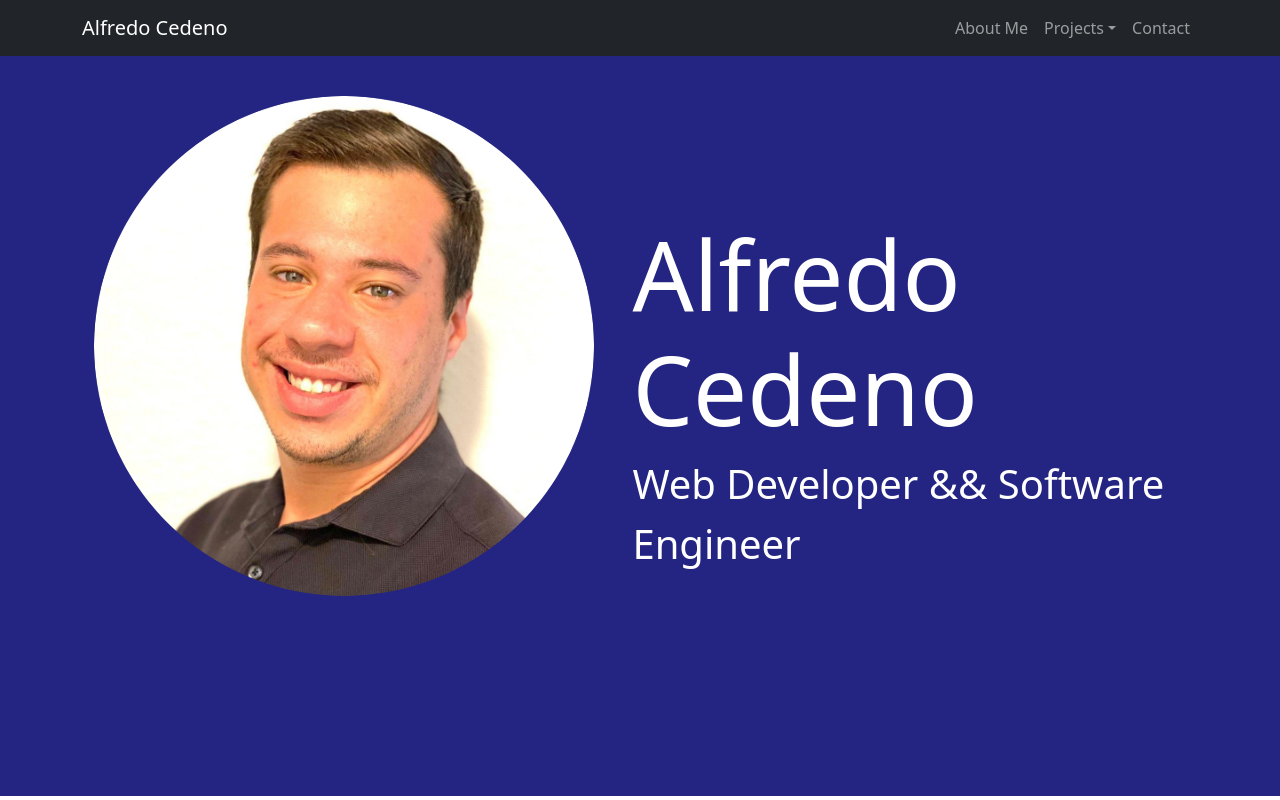
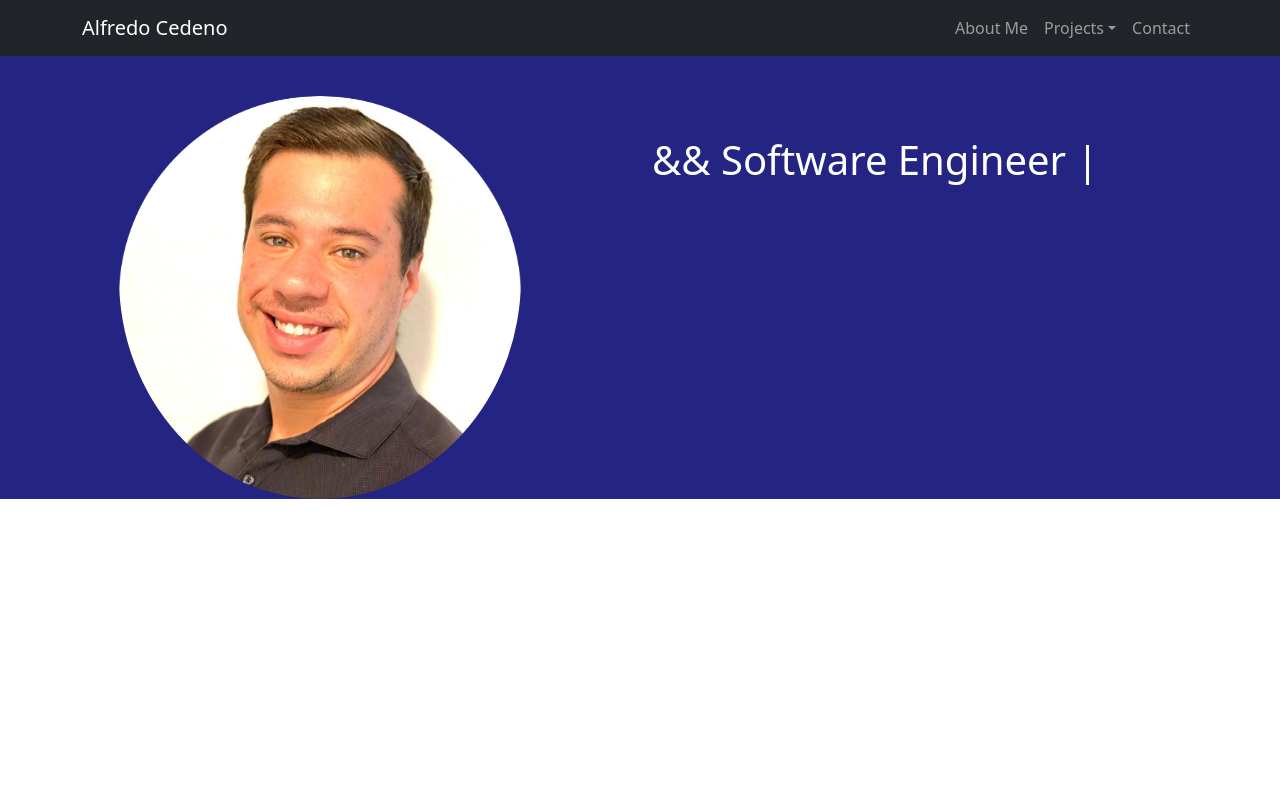
Before and after one commit to alfredorca/portfolio, a React (Create React App) app: page / in a window 1280 px wide. Built offline with nearby package versions, Linux system fonts and the light colour scheme.

Commit message:
Add typing effect, still missing formatting

```diff
--- a/src/Views/HomeView.js
+++ b/src/Views/HomeView.js
@@ -1,21 +1,17 @@
-import { Container, Image, Row } from "react-bootstrap";
+import { Col, Container, Image, Row } from "react-bootstrap";
+import HomeTitle from "../components/HomeTitle";
 import pic from "../images/unnamed-modified.png";
 
 const HomeView = () => {
   return (
     <Container fluid>
-      <Row>
-        <section className="homeMain">
-          <div className="container homeContainer">
-            <div className="alfredosPic">
-              <Image src={pic} roundedCircle height={"500rem"} />
-            </div>
-            <div className="homeText">
-              <h2>Alfredo Cedeno</h2>
-              <p>Web Developer && Software Engineer</p>
-            </div>
-          </div>
-        </section>{" "}
+      <Row className='alfredosCard'>
+      <Col md={{span: 4, offset: 1}} s={8} xs={6}>
+      <Image src={pic} roundedCircle className='alfredosPic' fluid />
+      </Col>
+      <Col md={{span: 6, offset: 1}} s={8} xs={6} className='alfredosCardText'>
+      <HomeTitle/>
+      </Col>
       </Row>
     </Container>
   );
--- /dev/null
+++ b/src/components/HomeTitle.js
@@ -0,0 +1,48 @@
+import { useEffect, useState } from "react";
+import { Prev } from "react-bootstrap/esm/PageItem";
+const words = ["Web Developer", "&& Software Engineer"];
+
+const HomeTitle = () => {
+  const [index, setIndex] = useState(0);
+  const [subIndex, setSubIndex] = useState(0);
+  const [blink, setBlink] = useState(true);
+  const [reverse, setReverse] = useState(false);
+
+  //blinker
+  useEffect(() => {
+    const timeout2 = setTimeout(() => {
+      setBlink((Prev) => !Prev);
+    }, 500);
+    return () => clearTimeout(timeout2);
+  }, [blink]);
+
+  //Typewriter
+  useEffect(() => {
+    if (index   === words.length) return;
+    if (
+      subIndex === words[index].length + 1 &&
+      index !== words.length - 1 &&
+      !reverse
+    ){
+      setReverse(true);
+      return;
+    }
+    if (subIndex === 0 && reverse) {
+      setReverse(false);
+      setIndex((Prev) => Prev + 1)
+      return;
+    }
+
+    const timeout = setTimeout(() => {
+      setSubIndex((Prev) => Prev + (reverse ? -1 : 1))
+    }, 200);
+  })
+
+  return (
+    <>
+      <h1>{`${words[index].substring(0, subIndex)} ${blink ? "|" : ""}`}</h1>
+    </>
+  );
+};
+
+export default HomeTitle;
--- a/src/styles/Home/_home.scss
+++ b/src/styles/Home/_home.scss
@@ -2,6 +2,16 @@
   height: 92.5vh;
   width: 100%;
   background-color: #242582;
+}
+
+.alfredosCard {
+  background-color: #242582;
+}
+
+.alfredosCardText {
+  font-size: 4vw;
+  color: white;
+  padding-top: 10vh;
 }
 
 .homeContainer {
```
